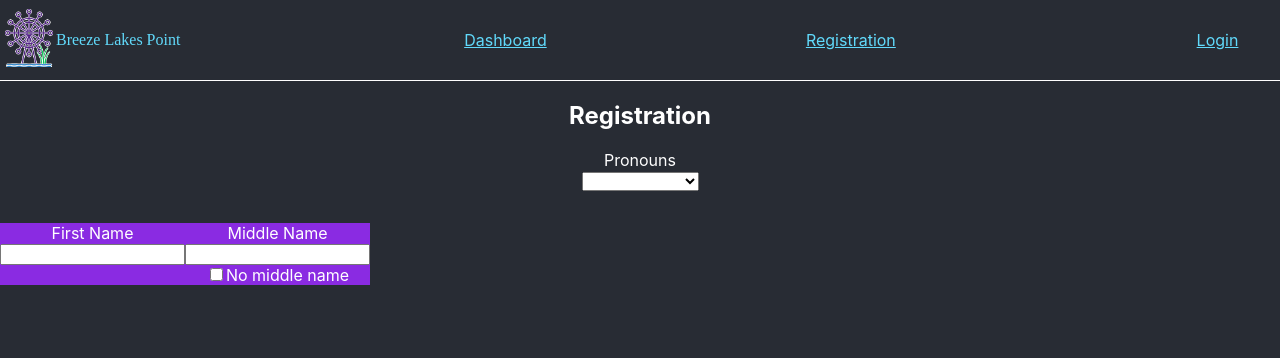
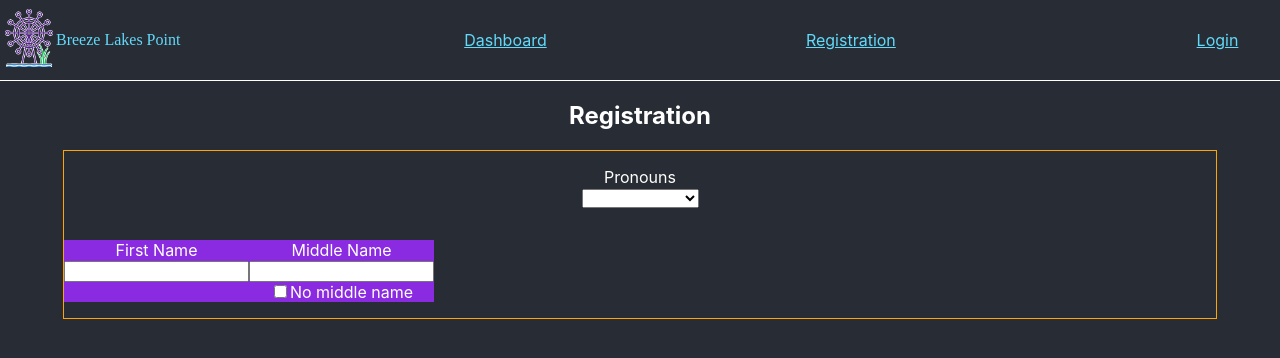
Before and after one commit to kristenkinnearohlmann/breeze-lakes-point-frontend, a React (Create React App) app: page /registration in a window 1280 px wide. Shown: the top 358 px of the page. Built offline with nearby package versions, Linux system fonts and the light colour scheme; a web font is replaced by a local one.

Commit message:
Added initial formatting for development and final display of Registration form

```diff
--- a/src/components/Registration.css
+++ b/src/components/Registration.css
@@ -1,3 +1,9 @@
+.form-reg {
+    border: 1px solid orange;
+    margin: 0 auto;
+    max-width: 90%;
+}
+
 .input-fields-row {
     display: flex;
     flex-flow: row nowrap;
--- a/src/components/Registration.js
+++ b/src/components/Registration.js
@@ -29,7 +29,7 @@ class Registration extends Component {
         return (
             <div>
                 <h2>Registration</h2>
-                <form>
+                <form className="form-reg">
                     <p>
                         {/* see notes for source */}
                         <label htmlFor="pronoun_id">Pronouns</label><br/>
```
